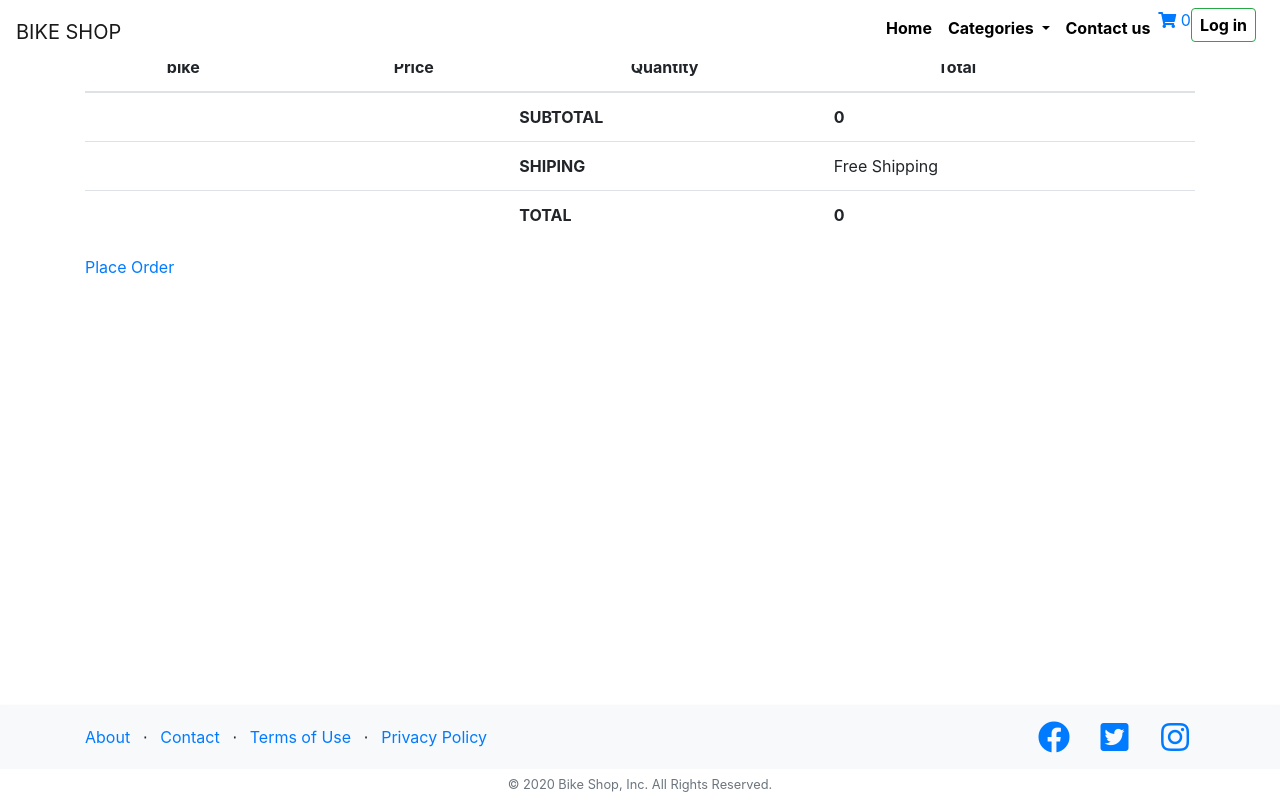
After one commit to JohanDhana/bike-shop-django, a Django app: page /shopcart/ in a window 1280 px wide. The commit adds this page. Run offline with Django 3.2, Linux system fonts and the light colour scheme; data that the repository does not hold is empty; some libraries are stand-ins or nearby versions.

Commit message:
shopping cart

```diff
--- a/shop/admin.py
+++ b/shop/admin.py
@@ -2,7 +2,7 @@ from django.contrib import admin
 import admin_thumbnails
 
 # Register your models here.
-from .models import Bikes, Images
+from .models import Bikes, Images, ShopCart
 
 admin.site.site_header = 'Bike shop'
 
@@ -28,3 +28,4 @@ class BikesAdmin(admin.ModelAdmin):
 
 admin.site.register(Bikes, BikesAdmin)
 admin.site.register(Images, ImagesAdmin)
+admin.site.register(ShopCart)
--- a/shop/templates/shop/layout.html
+++ b/shop/templates/shop/layout.html
@@ -12,6 +12,7 @@
     <link rel="stylesheet" type="text/css" href="{% static 'shop/home.css' %}">
 {% block extrahead %}{% endblock %}
 
+ {% load myapptags %}
   <title>Bike shop</title>
   <meta name="description" content="Mary's simple recipe for maple bacon donuts makes a sticky, sweet treat with just a hint of salt that you'll keep coming back for.">
 </head>
@@ -41,6 +42,23 @@
                 <li class="nav-item">
                     <a class="nav-link" href="/contact">Contact us</a>
                 </li>
+
+                 <!-- Cart -->
+                    <li class="header-cart dropdown default-dropdown">
+                        <a href="/shopcart" >
+                            <div class="header-btns-icon">
+                                <i class="fa fa-shopping-cart"></i>
+                                {% load myapptags %}
+                                {% shopcartcount user.id as count %}
+                                <span class="qty">{{ count }}</span>
+                            </div>
+                            <br>
+
+                        </a>
+
+                    </li>
+                    <!-- /Cart -->
+
                 {% if user.is_authenticated %}
                 <li class="nav-item dropdown">
                     <a class="nav-link dropdown-toggle" href="#" id="navbarDropdown2" role="button" data-toggle="dropdown" aria-haspopup="true" aria-expanded="false">
--- /dev/null
+++ b/shop/templates/shop/shopcart_products.html
@@ -0,0 +1,87 @@
+{% extends 'shop/layout.html' %}
+
+
+{% load static %}
+{% block extrahead  %}
+    <link rel="stylesheet" href="{% static 'shop/fix_navbar.css' %}">
+    {% endblock %}
+
+{% block content %}
+
+
+        <!-- container -->
+        <div class="container">
+            <!-- row -->
+            <div class="row">
+
+                <div class="col-md-12">
+                    <div class="order-summary clearfix">
+                        <div class="section-title">
+                            <h3 class="title">Shopcart bike List</h3>
+                        </div>
+                        <table class="shopping-cart-table table">
+                            <thead>
+                            <tr>
+                                <th></th>
+                                <th>bike</th>
+                                <th class="text-center">Price</th>
+                                <th class="text-center">Quantity</th>
+                                <th class="text-center">Total</th>
+                                <th class="text-right"></th>
+                            </tr>
+                            </thead>
+                            <tbody>
+
+                            {% for rs in shopcart %}
+                                <tr>
+                                    <td class="thumb">
+                                            <img width="45px" src="{{rs.bike.image.url}}" alt="">
+                                    </td>
+                                    <td class="details">
+                                        <a href="/bike/ {{ rs.bike.name }}"></a>  </td>
+                                    <td class="price text-center"><strong>
+                                            {{ rs.bike.price }}
+                                    </strong></td>
+                                    <td class="qty text-center"><strong>{{rs.quantity}}</strong></td>
+                                    <td class="total text-center"><strong class="primary-color">$
+                                            {{ rs.amount }}
+                                    </strong></td>
+                                    <td class="text-right"><a class="btn btn-primary" href="/deletefromcart/{{ rs.id }}" onclick="return confirm('Delete ! Are you sure?')" ><i class="fa fa-close"></i></a></td>
+                                </tr>
+
+                            {% endfor %}
+
+                            </tbody>
+                            <tfoot>
+                            <tr>
+                                <th class="empty" colspan="3"></th>
+                                <th>SUBTOTAL</th>
+                                <th colspan="2" class="sub-total">{{ total }}</th>
+                            </tr>
+                            <tr>
+                                <th class="empty" colspan="3"></th>
+                                <th>SHIPING</th>
+                                <td colspan="2">Free Shipping</td>
+                            </tr>
+                            <tr>
+                                <th class="empty" colspan="3"></th>
+                                <th>TOTAL</th>
+                                <th colspan="2" class="total">{{ total }}</th>
+                            </tr>
+                            </tfoot>
+                        </table>
+                        <div class="pull-right">
+                            <a href="/orderbike" class="primary-btn">Place Order</a>
+                        </div>
+                    </div>
+
+                </div>
+
+
+            </div>
+            <!-- /row -->
+        </div>
+        <!-- /container -->
+
+
+{% endblock %}
--- /dev/null
+++ b/shop/templatetags/myapptags.py
@@ -0,0 +1,67 @@
+from django import template
+from django.db.models import Sum
+from django.urls import reverse
+
+from bikeshop import settings
+from shop.models import ShopCart
+# from product.models import Category
+
+register = template.Library()
+
+
+# @register.simple_tag
+# def categorylist():
+#     return Category.objects.all()
+
+
+@register.simple_tag
+def shopcartcount(userid):
+    count = ShopCart.objects.filter(user_id=userid).count()
+    return count
+
+# views-> "category =  categoryTree(0,'','tr')"  html-> "ategoryTree 0 '' LANGUAGE_CODE as category"
+
+
+# @register.simple_tag
+# def categoryTree(id, menu, lang):
+#     defaultlang = settings.LANGUAGE_CODE[0:2]
+#     # lang='tr'
+#     if id <= 0:  # Main categories
+#         if lang == defaultlang:  # default language
+#             query = Category.objects.filter(
+#                 parent_id__isnull=True).order_by("id")
+#         else:  # non default language
+#             query = Category.objects.raw('SELECT c.id,l.title, l.keywords, l.description,l.slug'
+#                                          '  FROM product_category as c'
+#                                          '  INNER JOIN product_categorylang as	l'
+#                                          '  ON c.id = l.category_id'
+#                                          '  WHERE  parent_id IS NULL and lang=%s ORDER BY c.id', [lang])
+#         querycount = Category.objects.filter(parent_id__isnull=True).count()
+#     else:  # Sub Categories
+#         if lang == defaultlang:  # default language
+#             query = Category.objects.filter(parent_id=id)
+#         else:  # non default language
+#             query = Category.objects.raw('SELECT c.id,l.title, l.keywords, l.description,l.slug'
+#                                          '  FROM product_category as c'
+#                                          '  INNER JOIN product_categorylang as	l'
+#                                          '  ON c.id = l.category_id'
+#                                          '  WHERE  parent_id =%s AND lang=%s', [id, lang])
+#         querycount = Category.objects.filter(parent_id=id).count()
+#     if querycount > 0:
+#         for rs in query:
+#             subcount = Category.objects.filter(parent_id=rs.id).count()
+#             if subcount > 0:
+#                 menu += '\t<li class="dropdown side-dropdown">\n'
+#                 menu += '\t<a class ="dropdown-toggle" data-toggle="dropdown" aria-expanded="true">' + \
+#                     rs.title + '<i class="fa fa-angle-right"></i></a>\n'
+#                 menu += '\t\t<div class="custom-menu">\n'
+#                 menu += '\t\t\t<ul class="list-links">\n'
+#                 menu += categoryTree(int(rs.id), '', lang)
+#                 menu += '\t\t\t</ul>\n'
+#                 menu += '\t\t</div>\n'
+#                 menu += "\t</li>\n\n"
+#             else:
+#                 menu += '\t\t\t\t<li><a href="' + \
+#                     reverse('category_products', args=(rs.id, rs.slug)
+#                             ) + '">' + rs.title + '</a></li>\n'
+#     return menu
--- a/shop/urls.py
+++ b/shop/urls.py
@@ -7,5 +7,8 @@ urlpatterns = [
     path('contact', views.contact, name='contact'),
     path('thank-you', views.thank, name='thank'),
     path('search', views.search, name='search'),
-    path('category/<name>', views.category, name='category')
+    path('category/<name>', views.category, name='category'),
+    path('addtoshopcart/<int:id>', views.addtoshopcart, name='addtoshopcart'),
+    path('deletefromcart/<int:id>', views.deletefromcart, name='deletefromcart'),
+    path('shopcart/', views.shopcart, name='shopcart'),
 ]
--- a/shop/views.py
+++ b/shop/views.py
@@ -1,10 +1,12 @@
 from django.shortcuts import render
 from django.http import HttpResponseRedirect
-from .models import Bikes, Images
+from .models import Bikes, Images, ShopCart, ShopCartForm
 from .forms import ContactForm, HomeSearchForm, SearchForm
 from rest_framework import viewsets
 from rest_framework import permissions
 from shop.serializers import BikesSerializer
+from django.contrib.auth.decorators import login_required
+from django.contrib import messages
 
 
 class BikesViewSet(viewsets.ModelViewSet):
@@ -120,3 +122,129 @@ def category(request, name):
     selected_category = Bikes.objects.filter(bike_categories__iexact=name)
     context = {'bikes': selected_category, 'category_name': name}
     return render(request, 'shop/category.html', context)
+
+
+@login_required(login_url='/admin')  # Check login
+def addtoshopcart(request, id):
+    url = request.META.get('HTTP_REFERER')  # get last url
+    current_user = request.user  # Access User Session information
+
+    if request.method == 'POST':  # if there is a post
+        form = ShopCartForm(request.POST)
+        if form.is_valid():
+            data = ShopCart()
+            data.user_id = current_user.id
+            data.bike_id = id
+            data.quantity = form.cleaned_data['quantity']
+            data.save()
+            messages.success(request, "Product added to Shopcart ")
+            return HttpResponseRedirect(url)
+
+    else:  # if there is no post
+        data = ShopCart()
+        data.user_id = current_user.id
+        data.product_id = id
+        data.quantity = 1
+        data.variant_id = None
+        data.save()  #
+        messages.success(request, "Product added to Shopcart")
+        return HttpResponseRedirect(url)
+
+
+def shopcart(request):
+    current_user = request.user  # Access User Session information
+    shopcart = ShopCart.objects.filter(user_id=current_user.id)
+    total = 0
+    for rs in shopcart:
+        total += float(rs.bike.price) * rs.quantity
+
+    context = {'shopcart': shopcart,
+               'total': total,
+               }
+    print(shopcart)
+
+    return render(request, 'shop/shopcart_products.html', context)
+
+
+@login_required(login_url='/admin')  # Check login
+def deletefromcart(request, id):
+    ShopCart.objects.filter(id=id).delete()
+    messages.success(request, "Your item deleted form Shopcart.")
+    return HttpResponseRedirect("/shopcart")
+
+
+# def orderproduct(request):
+#     category = Category.objects.all()
+#     current_user = request.user
+#     shopcart = ShopCart.objects.filter(user_id=current_user.id)
+#     total = 0
+#     for rs in shopcart:
+#         if rs.product.variant == 'None':
+#             total += rs.product.price * rs.quantity
+#         else:
+#             total += rs.variant.price * rs.quantity
+
+#     if request.method == 'POST':  # if there is a post
+#         form = OrderForm(request.POST)
+#         # return HttpResponse(request.POST.items())
+#         if form.is_valid():
+#             # Send Credit card to bank,  If the bank responds ok, continue, if not, show the error
+#             # ..............
+
+#             data = Order()
+#             # get product quantity from form
+#             data.first_name = form.cleaned_data['first_name']
+#             data.last_name = form.cleaned_data['last_name']
+#             data.address = form.cleaned_data['address']
+#             data.city = form.cleaned_data['city']
+#             data.phone = form.cleaned_data['phone']
+#             data.user_id = current_user.id
+#             data.total = total
+#             data.ip = request.META.get('REMOTE_ADDR')
+#             ordercode = get_random_string(5).upper()  # random cod
+#             data.code = ordercode
+#             data.save()
+
+#             for rs in shopcart:
+#                 detail = OrderProduct()
+#                 detail.order_id = data.id  # Order Id
+#                 detail.product_id = rs.product_id
+#                 detail.user_id = current_user.id
+#                 detail.quantity = rs.quantity
+#                 if rs.product.variant == 'None':
+#                     detail.price = rs.product.price
+#                 else:
+#                     detail.price = rs.variant.price
+#                 detail.variant_id = rs.variant_id
+#                 detail.amount = rs.amount
+#                 detail.save()
+#                 # ***Reduce quantity of sold product from Amount of Product
+#                 if rs.product.variant == 'None':
+#                     product = Product.objects.get(id=rs.product_id)
+#                     product.amount -= rs.quantity
+#                     product.save()
+#                 else:
+#                     variant = Variants.objects.get(id=rs.product_id)
+#                     variant.quantity -= rs.quantity
+#                     variant.save()
+#                 # ************ <> *****************
+
+#             # Clear & Delete shopcart
+#             ShopCart.objects.filter(user_id=current_user.id).delete()
+#             request.session['cart_items'] = 0
+#             messages.success(
+#                 request, "Your Order has been completed. Thank you ")
+#             return render(request, 'Order_Completed.html', {'ordercode': ordercode, 'category': category})
+#         else:
+#             messages.warning(request, form.errors)
+#             return HttpResponseRedirect("/order/orderproduct")
+
+#     form = OrderForm()
+#     profile = UserProfile.objects.get(user_id=current_user.id)
+#     context = {'shopcart': shopcart,
+#                'category': category,
+#                'total': total,
+#                'form': form,
+#                'profile': profile,
+#                }
+#     return render(request, 'Order_Form.html', context)
```
Also changed, not shown: shop/models.py (+87 -0 lines), shop/templates/shop/details.html (+15 -0 lines), shop/templatetags/__init__.py (added).
